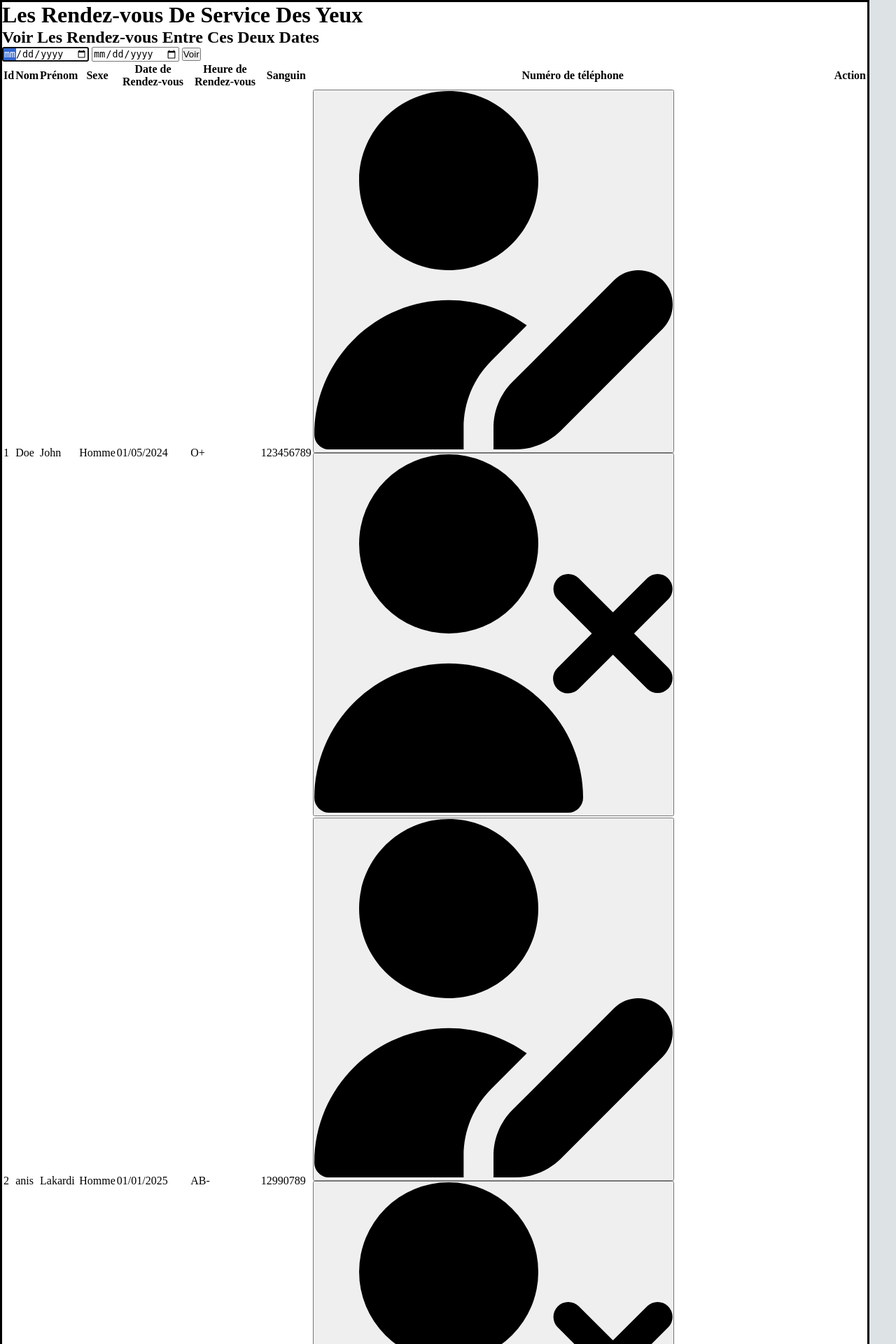
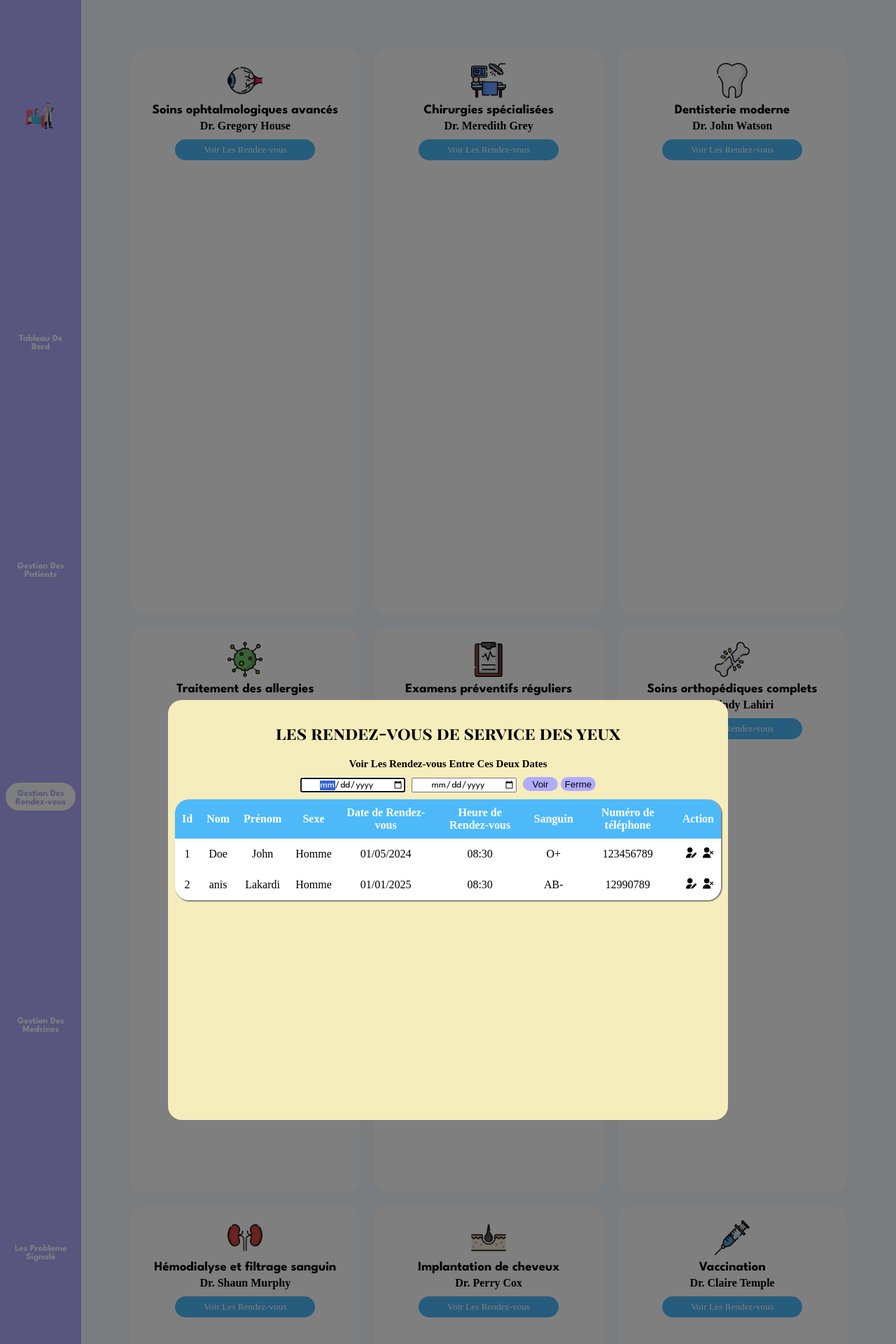
Before and after one commit to anislakardi/Care-Clinic, a PHP site: page /views/gestiondesrendezvous.html in a window 1280 px wide, after a click on "Voir Les Rendez-vous". Shown: the top 1920 px of the page at 70% size. Run offline with PHP 8.4, Linux system fonts and the light colour scheme; some web fonts are replaced.

Commit message:
End with pages of admin

```diff
--- a/public/style/gestiondesrendezvous.css
+++ b/public/style/gestiondesrendezvous.css
@@ -37,8 +37,8 @@
     place-items: center;
     background-color: var(--vio);
     img{
-      width: 60px;
-      height: 60px;
+      width: 50px;
+      height: 50px;
     }
     a{
       color:white;
@@ -68,3 +68,108 @@
       height: 30px;
     }
   }
+  .gestion{
+    display: grid;
+    grid-template-columns:3fr 3fr 3fr;
+    gap: 20px;
+    background-color: var(--white-b);
+    padding: 70px;
+    div{
+      background-color: white;
+      text-align: center;
+      padding: 20px;
+      border-radius: 20px;
+      img{
+        height: 50px;
+        width: 50px;
+        margin-bottom: 5px;
+      }
+    }
+    button{
+      width: 200px;
+      height: 30px;
+      margin-top: 10px;
+      border: 0px;
+      border-radius: 20px;
+      background-color: var(--blue-clair);
+      color: white;
+      font-family: var(--font-family-4);
+    }
+    h3{
+      font-family: var(--font-family-2);
+      margin-bottom: 5px;
+    }
+    h4{
+      font-family: var(--font-family-4);
+    }
+  }
+  dialog{
+    position: absolute;
+    top: 50%;
+    left: 50%;
+    transform: translate(-50%, -50%);
+    text-align: center;
+    background-color: rgb(246, 237, 188);
+    border-radius: 10px;
+    width: 800px;
+    height: 600px;
+    border: 0px;
+    border-radius: 20px;
+    padding: 10px;
+    table {
+      width: 100%;
+      border-collapse: collapse;
+      border-radius: 20px;
+      overflow: hidden;
+      box-shadow: 1px 1px 1px 1px var(--grey);
+      text-align: center;
+    }
+    table th {
+      background-color: var(--blue-clair);
+      color: white;
+      padding: 10px;
+    }
+
+    table td {
+      background-color: white;
+      padding: 10px;
+    }
+    table td button{
+      border: 0px;
+      background-color: transparent;
+      img{
+        width: 20px;
+        height: 20px;
+        padding-left: 5px;
+      }
+    }
+    h1{
+      margin-top: 20px;
+      font-family: var(--font-family-3);
+      font-size: 25px;
+      margin-bottom: 20px;
+    }
+    h2{
+      font-family: var(--font-family-4);
+      font-size: 15px;
+    }
+    input{
+      margin-top: 10px;
+      width: 150px;
+      text-align: center;
+      margin-right: 5px;
+      margin-bottom: 10px;
+      font-family: var(--font-family-2);
+    }
+    #btn1{
+      margin-top: 10px;
+      width: 50px;
+      border: 0px;
+      border-radius: 10px;
+      height: 20px;
+      background-color: var(--vio);
+}
+  }
+  dialog::backdrop {
+    background-color: rgba(0, 0, 0, 0.5);
+  }
--- a/public/style/gestionpatients.css
+++ b/public/style/gestionpatients.css
@@ -146,10 +146,12 @@
     left: 50%;
     transform: translate(-50%, -50%);
     text-align: center;
-    background-color: white;
+    background-color: rgb(214, 223, 247);
     border-radius: 10px;
     width: 800px;
     height: 600px;
+    border: 0px;
+    border-radius: 5px;
     h2{
       text-align: center;
       margin-top: 20px;
--- a/views/gestiondesrendezvous.html
+++ b/views/gestiondesrendezvous.html
@@ -65,6 +65,7 @@
         <h3>Implantation de cheveux</h3>
         <h4>Dr. Perry Cox</h4>
         <button onclick="cheveuxDialog()">Voir Les Rendez-vous</button>
+      </div>
       <div id="vac">
         <img src="../public/images/injection.png" alt="injectionpic">
         <h3>Vaccination</h3>
@@ -73,11 +74,12 @@
       </div>
     </div>
     <dialog id="Les_yeuxDia">
-      <h1>Les Rendez-vous De Service Des Yeux</h1>
+      <h1>les rendez-vous de service des yeux</h1>
       <h2>Voir Les Rendez-vous Entre Ces Deux Dates</h2>
       <input type="date" placeholder="Début" name="dateD">
       <input type="date" placeholder="Fin" name="dateF">
-      <button>Voir</button>
+      <button id="btn1">Voir</button>
+      <button onclick="closeLes_yeuxDialog()" id="btn1">Ferme</button>
       <table>
         <thead>
             <tr>
@@ -99,6 +101,7 @@
               <td>John</td>
               <td>Homme</td>
               <td>01/05/2024</td>
+              <td>08:30</td>
               <td>O+</td>
               <td>123456789</td>
               <td>
@@ -112,6 +115,7 @@
               <td>Lakardi</td>
               <td>Homme</td>
               <td>01/01/2025</td>
+              <td>08:30</td>
               <td>AB-</td>
               <td>12990789</td>
               <td>
@@ -121,9 +125,14 @@
           </tr>
         </tbody>
       </table>
-      <button onclick="closeLes_yeuxDialog()">Ferme</button>
     </dialog>
     <dialog id="Des_operationsDia">
+      <h1>Les Rendez-vous de Service des operations</h1>
+      <h2>Voir Les Rendez-vous Entre Ces Deux Dates</h2>
+      <input type="date" placeholder="Début" name="dateD">
+      <input type="date" placeholder="Fin" name="dateF">
+      <button id="btn1">Voir</button>
+      <button onclick="closeDes_operationsDialog()" id="btn1">Ferme</button>
       <table>
         <thead>
             <tr>
@@ -145,6 +154,7 @@
               <td>John</td>
               <td>Homme</td>
               <td>01/05/2024</td>
+              <td>08:30</td>
               <td>O+</td>
               <td>123456789</td>
               <td>
@@ -158,6 +168,7 @@
               <td>Lakardi</td>
               <td>Homme</td>
               <td>01/01/2025</td>
+              <td>08:30</td>
               <td>AB-</td>
               <td>12990789</td>
               <td>
@@ -167,9 +178,14 @@
           </tr>
         </tbody>
       </table>
-      <button onclick="closeDes_operationsDialog()">Ferme</button>
     </dialog>
     <dialog id="Les_dentsDia">
+      <h1>Les Rendez-vous de Service de Dentisterie</h1>
+      <h2>Voir Les Rendez-vous Entre Ces Deux Dates</h2>
+      <input type="date" placeholder="Début" name="dateD">
+      <input type="date" placeholder="Fin" name="dateF">
+      <button id="btn1">Voir</button>
+      <button onclick="closeLes_dentsDialog()" id="btn1">Ferme</button>
       <table>
         <thead>
             <tr>
@@ -191,6 +207,7 @@
               <td>John</td>
               <td>Homme</td>
               <td>01/05/2024</td>
+              <td>08:30</td>
               <td>O+</td>
               <td>123456789</td>
               <td>
@@ -204,6 +221,7 @@
               <td>Lakardi</td>
               <td>Homme</td>
               <td>01/01/2025</td>
+              <td>08:30</td>
               <td>AB-</td>
               <td>12990789</td>
               <td>
@@ -213,9 +231,14 @@
           </tr>
         </tbody>
       </table>
-      <button onclick="closeLes_dentsDialog()">Ferme</button>
     </dialog>
     <dialog id="AllergiesDia">
+      <h1>Les Rendez-vous de Service des allergies</h1>
+      <h2>Voir Les Rendez-vous Entre Ces Deux Dates</h2>
+      <input type="date" placeholder="Début" name="dateD">
+      <input type="date" placeholder="Fin" name="dateF">
+      <button id="btn1">Voir</button>
+      <button onclick="closeAllergiesDialog()" id="btn1">Ferme</button>
       <table>
         <thead>
             <tr>
@@ -237,6 +260,7 @@
               <td>John</td>
               <td>Homme</td>
               <td>01/05/2024</td>
+              <td>08:30</td>
               <td>O+</td>
               <td>123456789</td>
               <td>
@@ -250,6 +274,7 @@
               <td>Lakardi</td>
               <td>Homme</td>
               <td>01/01/2025</td>
+              <td>08:30</td>
               <td>AB-</td>
               <td>12990789</td>
               <td>
@@ -259,9 +284,14 @@
           </tr>
         </tbody>
       </table>
-      <button onclick="closeAllergiesDialog()">Ferme</button>
     </dialog>
     <dialog id="Inspection_periodiqueDia">
+      <h1>Les Rendez-vous de Service D'inspection'</h1>
+      <h2>Voir Les Rendez-vous Entre Ces Deux Dates</h2>
+      <input type="date" placeholder="Début" name="dateD">
+      <input type="date" placeholder="Fin" name="dateF">
+      <button id="btn1">Voir</button>
+      <button onclick="closeInspection_periodiqueDialog()" id="btn1">Ferme</button>
       <table>
         <thead>
             <tr>
@@ -283,6 +313,7 @@
               <td>John</td>
               <td>Homme</td>
               <td>01/05/2024</td>
+              <td>08:30</td>
               <td>O+</td>
               <td>123456789</td>
               <td>
@@ -296,6 +327,7 @@
               <td>Lakardi</td>
               <td>Homme</td>
               <td>01/01/2025</td>
+              <td>08:30</td>
               <td>AB-</td>
               <td>12990789</td>
               <td>
@@ -305,9 +337,14 @@
           </tr>
         </tbody>
       </table>
-      <button onclick="closeInspection_periodiqueDialog()">Ferme</button>
     </dialog>
     <dialog id="Os_et_articulationsDia">
+      <h1>Les Rendez-vous de Service des Soins orthopédiques</h1>
+      <h2>Voir Les Rendez-vous Entre Ces Deux Dates</h2>
+      <input type="date" placeholder="Début" name="dateD">
+      <input type="date" placeholder="Fin" name="dateF">
+      <button id="btn1">Voir</button>
+      <button onclick="closeOs_et_articulationsDialog()" id="btn1">Ferme</button>
       <table>
         <thead>
             <tr>
@@ -329,6 +366,7 @@
               <td>John</td>
               <td>Homme</td>
               <td>01/05/2024</td>
+              <td>08:30</td>
               <td>O+</td>
               <td>123456789</td>
               <td>
@@ -342,6 +380,7 @@
               <td>Lakardi</td>
               <td>Homme</td>
               <td>01/01/2025</td>
+              <td>08:30</td>
               <td>AB-</td>
               <td>12990789</td>
               <td>
@@ -351,9 +390,14 @@
           </tr>
         </tbody>
       </table>
-      <button onclick="closeOs_et_articulationsDialog()">Ferme</button>
     </dialog>
     <dialog id="sangDia">
+      <h1>Les Rendez-vous de Service de Filtrage Sanguin</h1>
+      <h2>Voir Les Rendez-vous Entre Ces Deux Dates</h2>
+      <input type="date" placeholder="Début" name="dateD">
+      <input type="date" placeholder="Fin" name="dateF">
+      <button id="btn1">Voir</button>
+      <button onclick="closesangDialog()" id="btn1">Ferme</button>
       <table>
         <thead>
             <tr>
@@ -375,6 +419,7 @@
               <td>John</td>
               <td>Homme</td>
               <td>01/05/2024</td>
+              <td>08:30</td>
               <td>O+</td>
               <td>123456789</td>
               <td>
@@ -388,6 +433,7 @@
               <td>Lakardi</td>
               <td>Homme</td>
               <td>01/01/2025</td>
+              <td>08:30</td>
               <td>AB-</td>
               <td>12990789</td>
               <td>
@@ -397,9 +443,14 @@
           </tr>
         </tbody>
       </table>
-      <button onclick="closesangDialog()">Ferme</button>
     </dialog>
     <dialog id="cheveuxDia">
+      <h1>Les Rendez-vous de Service D'implantation de cheveux'</h1>
+      <h2>Voir Les Rendez-vous Entre Ces Deux Dates</h2>
+      <input type="date" placeholder="Début" name="dateD">
+      <input type="date" placeholder="Fin" name="dateF">
+      <button id="btn1">Voir</button>
+      <button onclick="closecheveuxDialog()" id="btn1">Ferme</button>
       <table>
         <thead>
             <tr>
@@ -421,6 +472,7 @@
               <td>John</td>
               <td>Homme</td>
               <td>01/05/2024</td>
+              <td>08:30</td>
               <td>O+</td>
               <td>123456789</td>
               <td>
@@ -434,6 +486,7 @@
               <td>Lakardi</td>
               <td>Homme</td>
               <td>01/01/2025</td>
+              <td>08:30</td>
               <td>AB-</td>
               <td>12990789</td>
               <td>
@@ -443,9 +496,14 @@
           </tr>
         </tbody>
       </table>
-      <button onclick="closecheveuxDialog()">Ferme</button>
     </dialog>
     <dialog id="vacDia">
+      <h1>Les Rendez-vous de Service de Vaccination</h1>
+      <h2>Voir Les Rendez-vous Entre Ces Deux Dates</h2>
+      <input type="date" placeholder="Début" name="dateD">
+      <input type="date" placeholder="Fin" name="dateF">
+      <button id="btn1">Voir</button>
+      <button onclick="closevacDialog()" id="btn1">Ferme</button>
       <table>
         <thead>
             <tr>
@@ -467,6 +525,7 @@
               <td>John</td>
               <td>Homme</td>
               <td>01/05/2024</td>
+              <td>08:30</td>
               <td>O+</td>
               <td>123456789</td>
               <td>
@@ -480,6 +539,7 @@
               <td>Lakardi</td>
               <td>Homme</td>
               <td>01/01/2025</td>
+              <td>08:30</td>
               <td>AB-</td>
               <td>12990789</td>
               <td>
@@ -489,9 +549,7 @@
           </tr>
         </tbody>
       </table>
-      <button onclick="closevacDialog()">Ferme</button>
     </dialog>
-  </div>
 </body>
 <Script>
   const dialog1 = document.getElementById("Les_yeuxDia");
```
